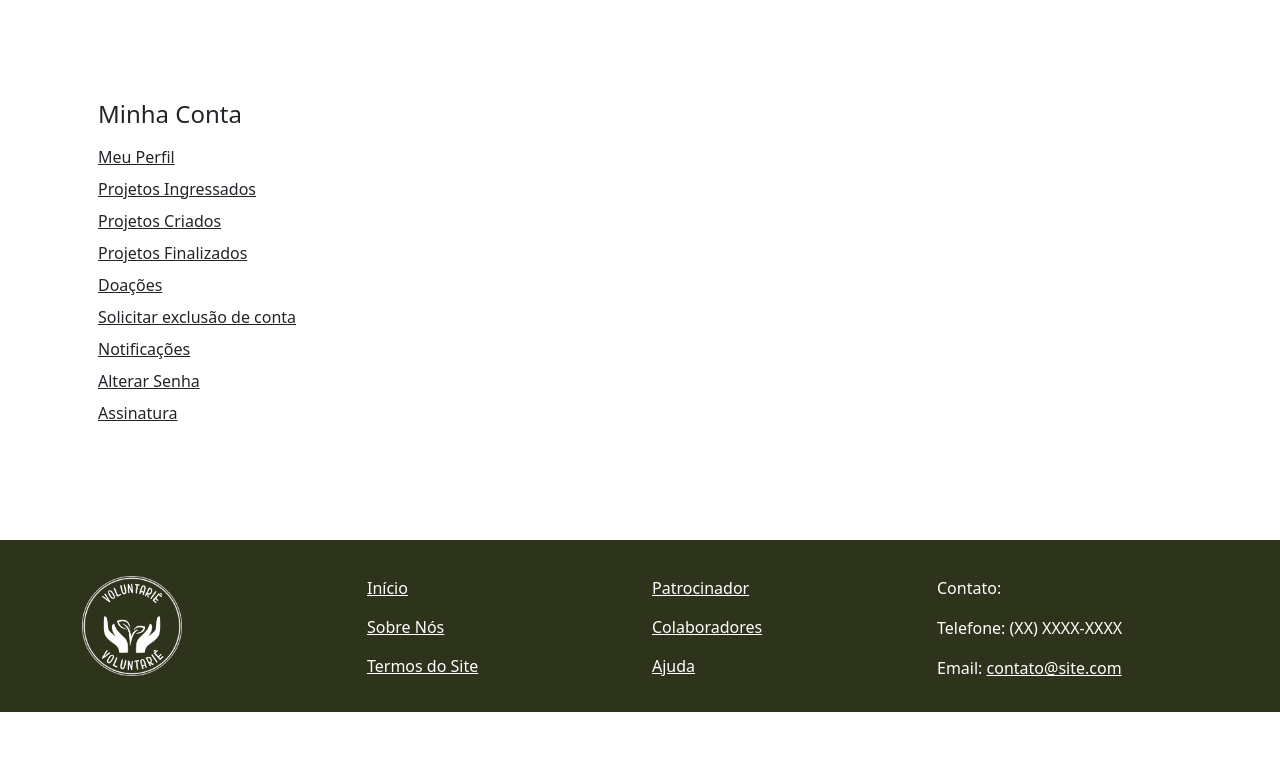
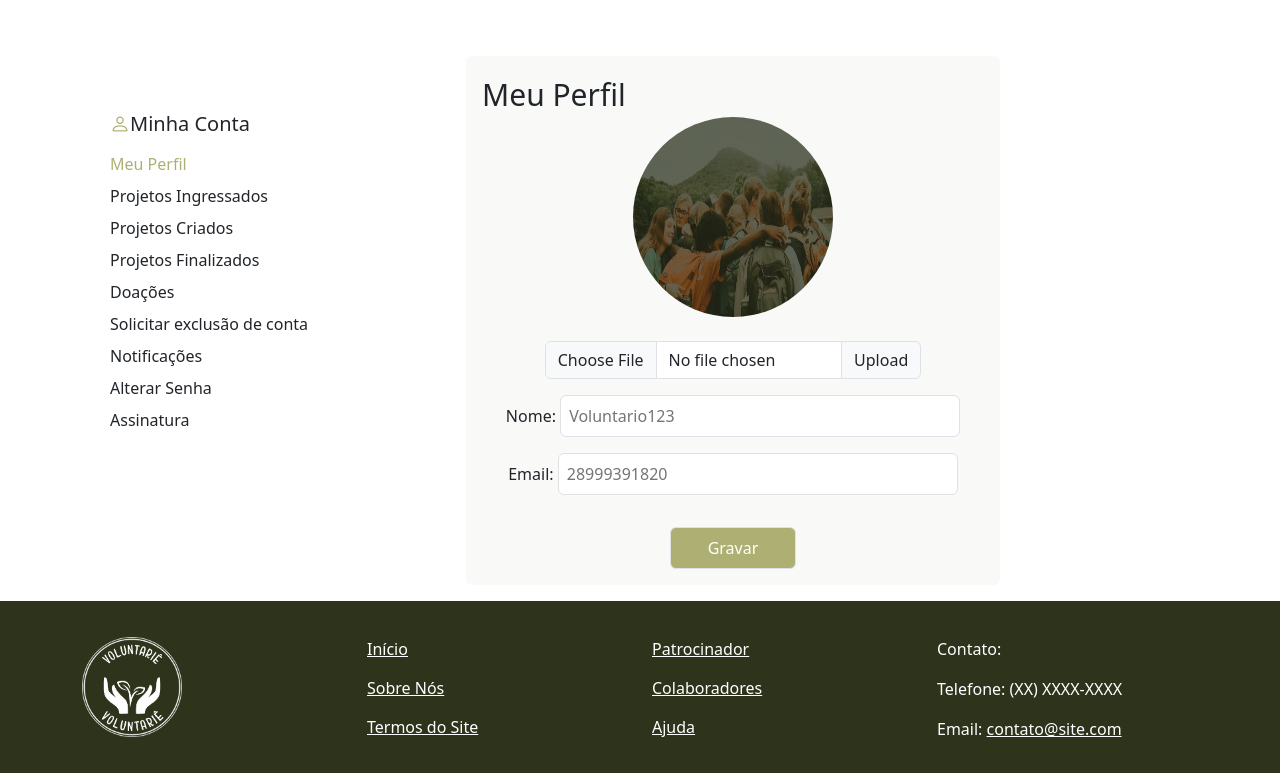
Before and after one commit to murilo5341/Voluntari-, a FastAPI app: page /perfil in a window 1280 px wide. Shown: the part 88-861 px from the top of the page. Before the commit the page ends 800 px from the top, so only its background shows below. Run offline with FastAPI, Linux system fonts and the light colour scheme; some libraries are stand-ins or nearby versions.

Commit message:
aba Perfil

```diff
--- a/static/css/estilo.css
+++ b/static/css/estilo.css
@@ -2,7 +2,9 @@
     --bs-dark-rgb: 163, 166, 81;
 } */
 
-
+.cor-navbar {
+    background-color: rgba(191, 192, 153, 0.43);
+}
 
 .bi-bell {
     margin-bottom: 5px; /* Ajuste o valor conforme necessário */
--- a/templates/main/pages/perfil.html
+++ b/templates/main/pages/perfil.html
@@ -1,65 +1,94 @@
-
 {% extends "pages/base.html" %}
 
 {% block subtitulo %}Entrar{% endblock %}
 {% block conteudo %}
 
 <style>
+    .container-options {
+        width: 270px;
+        margin-top: 80px;
+        background-color: #ffffff; /* cor desejada para o container-options */
+    }
+    .container-forms {
+        margin-top: 40px;
+        background-color: #2e331c07; /* cor desejada para o container-forms */
+    }
+    .botao-verde{
+        --bs-btn-bg: #aeb073;
 
+    }
+    .person{
+      color: #aeb073;
+    }
+    .link-ativo {
+      color: #aeb073 !important; /* cor desejada para o link ativo */
+  }
+  .campo{
+    width: 400px;
+  }
 </style>
-<div class="container mt-5 pt-5">
 
-    <div class="line g-2">
-        <div class="col-6">
-            <div class="p-1">
-                <h4>Minha Conta</h4>
+<div class="container my-3">
+    <div class="row">
+        <div class="col-md-4">
+            <div class="container-options p-3 rounded">
+                <div class="row g-2">
+                    <div class="col-12">
+                        <h5><i class="person bi bi-person"></i>Minha Conta</h5>
                     </div>
+                    <div class="col-12">
+                        <a href="meuPerfil" class="link-dark link-underline-opacity-0 link-ativo">Meu Perfil</a>
                     </div>
-      <div class="col-6">
-        <div class="p-1">
-            <a href="meuPerfil" class="link-dark">Meu Perfil</a>
+                    <div class="col-12">
+                        <a href="projetosIngressados" class="link-dark link-underline-opacity-0">Projetos Ingressados</a>
                     </div>
+                    <div class="col-12">
+                        <a href="projetosCriados" class="link-dark link-underline-opacity-0">Projetos Criados</a>
                     </div>
-      <div class="col-6">
-        <div class="p-1">
-            <a href="projetosIngressados" class="link-dark">Projetos Ingressados</a>
+                    <div class="col-12">
+                        <a href="projetosFinalizados" class="link-dark link-underline-opacity-0">Projetos Finalizados</a>
                     </div>
+                    <div class="col-12">
+                        <a href="doacoes" class="link-dark link-underline-opacity-0">Doações</a>
                     </div>
-      <div class="col-6">
-        <div class="p-1">
-            <a href="projetosCriados" class="link-dark">Projetos Criados</a>
+                    <div class="col-12">
+                        <a href="solicitarExclusao" class="link-dark link-underline-opacity-0">Solicitar exclusão de conta</a>
                     </div>
+                    <div class="col-12">
+                        <a href="notificao" class="link-dark link-underline-opacity-0">Notificações</a>
                     </div>
-      <div class="col-6">
-        <div class="p-1">
-            <a href="projetosFinalizados" class="link-dark">Projetos Finalizados</a>
+                    <div class="col-12">
+                        <a href="alterarSenha" class="link-dark link-underline-opacity-0">Alterar Senha</a>
                     </div>
-      </div>
-      <div class="col-6">
-        <div class="p-1">
-            <a href="doacoes" class="link-dark">Doações</a>
-        </div>
-      </div>
-      <div class="col-6">
-        <div class="p-1">
-            <a href="solicitarExclusao" class="link-dark">Solicitar exclusão de conta</a>
-        </div>
-      </div>
-      <div class="col-6">
-        <div class="p-1">
-            <a href="notificao" class="link-dark">Notificações</a>
-        </div>
-      </div>
-      <div class="col-6">
-        <div class="p-1">
-            <a href="alterarSenha" class="link-dark">Alterar Senha</a>
-        </div>
-      </div>
-      <div class="col-6">
-        <div class="p-1">
-            <a href="assinatura" class="link-dark">Assinatura</a>
+                    <div class="col-12">
+                        <a href="assinatura" class="link-dark link-underline-opacity-0">Assinatura</a>
                     </div>
                 </div>
             </div>
         </div>
+        <div class="col-md-6">
+            <div class="container-forms p-3 rounded">
+                <div style="font-size: 30px;">Meu Perfil</div>
+                <div class="text-center">
+                    <img src="/static/img/quemSomos.png" class="rounded-circle img-fluid" alt="..." style="width: 200px; height:200px;">
+                </div><br>
+
+                <div class="input-group mb-3 w-75 mx-auto">
+                    <input type="file" class="form-control" id="inputGroupFile02">
+                    <label class="input-group-text" for="inputGroupFile02">Upload</label>
+                </div>
+                <form action="/formulario_enviado" method="post">
+                    <div class="text-center mt-3">
+                        <label for="email">Nome:</label>
+                        <input class="campo border border-1 rounded p-2 mb-3" id="nome" name="nome" placeholder="Voluntario123"><br>
+                        <label for="email">Email:</label>
+                        <input class="campo border border-1 rounded p-2 mb-3" id="celular" name="celular" placeholder="28999391820"><br>
+                        <button class="btn btn-secondary mt-3 border p-2 botao-verde w-25" type="submit" text-center>Gravar</button>
+                    </div>
+                </form>
+            </div>
+        </div>
+    </div>
+</div>
+
 {% endblock %}
--- a/templates/shared/pages/base_fundo.html
+++ b/templates/shared/pages/base_fundo.html
@@ -6,7 +6,6 @@
     <link rel="stylesheet" href="/static/lib/bootstrap/css/bootstrap.css">
     <link rel="stylesheet" href="/static/lib/bootstrap-icons/font/bootstrap-icons.css">
     <link rel="stylesheet" href="/static/css/estilo.css">
-    <link rel="stylesheet" href="/static/css/contaexcluida.css">
     <title>VoluntariÊ :: {% block subtitulo %}{% endblock %}</title>
     </head>
 <body class="d-flex flex-column min-vh-100">
```
Lines whose indentation alone changed are shown as unchanged.
